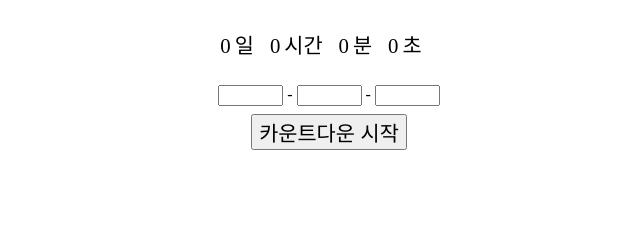
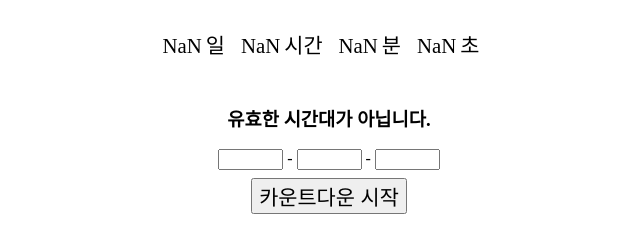
Before and after one commit to cherry-hyeri/precampJs, a plain HTML site: page D-Day-Counter2/index.html in a window 1280 px wide. Both pictures are taken after a click on the button "카운트다운 시작". Shown: the part 98-350 px from the top of the page, without its empty margins (311-951 px from the left). Drawn offline with Linux system fonts and the light colour scheme.

Commit message:
날짜 데이터 리펙토링-반복문사용

```diff
--- a/D-Day-Counter2/index.html
+++ b/D-Day-Counter2/index.html
@@ -3,31 +3,7 @@
   <head>
     <title>D-day</title>
     <link rel="stylesheet" href="./style.css" />
-    <script src="./script.js"></script>
-    <script>
-      const dateFormMaker = function () {
-        const inputYear = document.querySelector("#target-year-input").value;
-        const inputMonth = document.querySelector("#target-month-input").value;
-        const inputDate = document.querySelector("#target-date-input").value;
-
-        // const dateFormat = inputYear + "-" + inputMonth + "-" + inputDate;
-        // const dateFormat = `${inputYear}-${inputMonth}-${inputDate}`;
-        return dateFormat;
-      };
-
-      const counterMaker = function () {
-        const targetDateInput = dateFormMaker();
-        const nowDate = new Date();
-        const targetDate = new Date(targetDateInput).setHours(0, 0, 0, 0);
-        const remaining = (targetDate - nowDate) / 1000;
-
-        const remainingDate = Math.floor(remaining / 3600 / 24);
-        const remainingHours = Math.floor(remaining / 3600) % 24;
-        const remainingMin = Math.floor(remaining / 60) % 60;
-        const remainingSec = Math.floor(remaining) % 60;
-        console.log(remainingDate, remainingHours, remainingMin, remainingSec);
-      };
-    </script>
+    <script src="./script.js" defer></script>
   </head>
   <body>
     <h1>D-Day</h1>
@@ -49,6 +25,7 @@
         <span>초</span>
       </div>
     </div>
+    <div id="d-day-message"></div>
     <div id="target-selector">
       <input id="target-year-input" class="target-input" type="text" size="5" />
       -
--- a/D-Day-Counter2/script.js
+++ b/D-Day-Counter2/script.js
@@ -0,0 +1,47 @@
+const messageContainer = document.querySelector("#d-day-message");
+const container = document.querySelector("#d-day-container");
+messageContainer.innerHTML = "<h3>D-Day를 입력해 주세요.</h3>";
+// container.style.display = "none";
+
+const dateFormMaker = function () {
+  const inputYear = document.querySelector("#target-year-input").value;
+  const inputMonth = document.querySelector("#target-month-input").value;
+  const inputDate = document.querySelector("#target-date-input").value;
+  const dateFormat = `${inputYear}-${inputMonth}-${inputDate}`;
+  return dateFormat;
+};
+
+const counterMaker = function () {
+  const targetDateInput = dateFormMaker();
+  const nowDate = new Date();
+  const targetDate = new Date(targetDateInput).setHours(0, 0, 0, 0);
+  const remaining = (targetDate - nowDate) / 1000;
+
+  //만약 remaining이 0이라면, 타이머가 종료되었습니다. 출력
+  if (remaining <= 0) {
+    messageContainer.innerHTML = "<h3>타이머가 종료되었습니다.</h3>";
+  } else if (isNaN(remaining)) {
+    //만약 잘못된 날짜가 들어왔다면 유효한 시간대가 아닙니다. 출력
+    messageContainer.innerHTML = "<h3>유효한 시간대가 아닙니다.</h3>";
+  }
+
+  const remainingObj = {
+    remainingDate: Math.floor(remaining / 3600 / 24),
+    remainingHours: Math.floor(remaining / 3600) % 24,
+    remainingMin: Math.floor(remaining / 60) % 60,
+    remainingSec: Math.floor(remaining) % 60,
+  };
+
+  const documentObj = {
+    days: document.getElementById("days"),
+    hours: document.getElementById("hours"),
+    min: document.getElementById("min"),
+    sec: document.getElementById("sec"),
+  };
+
+  const timeKeys = Object.keys(remainingObj);
+  const docKeys = Object.keys(documentObj);
+  for (let i = 0; i < timeKeys.length; i++) {
+    documentObj[docKeys[i]].textContent = remainingObj[timeKeys[i]];
+  }
+};
```
